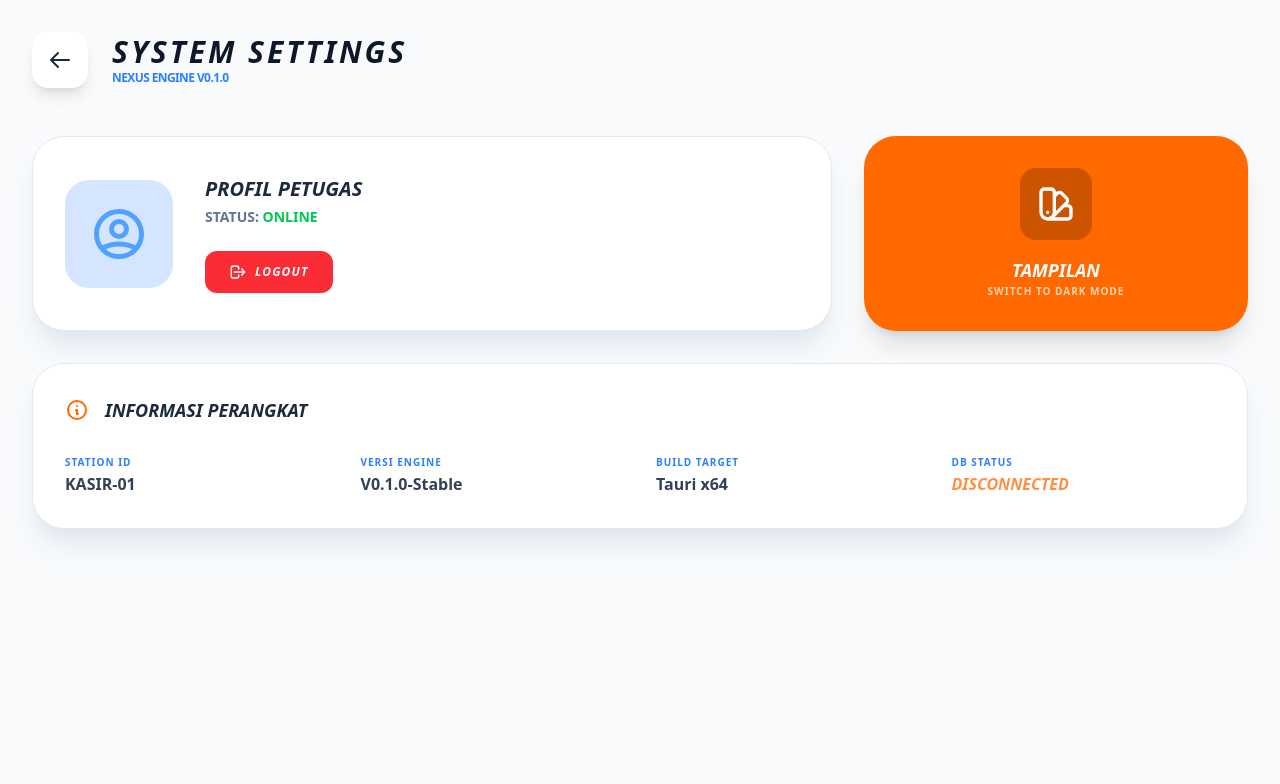
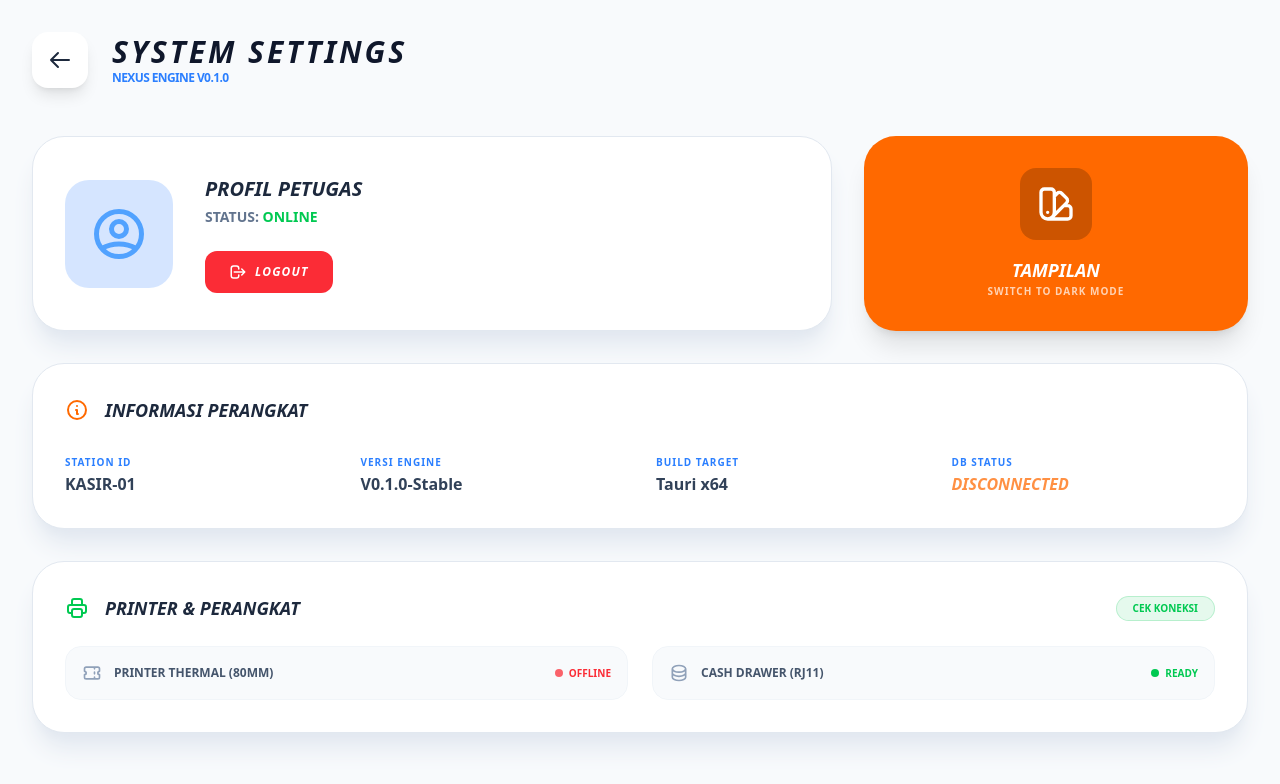
Before and after one commit to zem-art/nexus-pos-tauri, a React (Vite) app: page /settings in a window 1280 px wide. Shown: the top 784 px of the page. Built offline with nearby package versions, Linux system fonts and the light colour scheme; sample sign-in values are in the browser's storage.

Commit message:
update settings

```diff
--- a/src/pages/settings.tsx
+++ b/src/pages/settings.tsx
@@ -95,6 +95,47 @@ export default function SettingsPage() {
                         </div>
                     </div>
                 </div>
+
+                {/* Hardware & Printer Card */}
+                <div className={`${cardBase} ${glassEffect} md:col-span-3`}>
+                    <div className="flex items-center justify-between mb-6">
+                        <div className="flex items-center gap-4">
+                            <IconRenderer lib="hi" name="HiOutlinePrinter" className="text-green-500" size={24} />
+                            <h3 className={`text-lg font-black uppercase italic ${isDark ? 'text-white' : 'text-slate-800'}`}>
+                                Printer & Perangkat
+                            </h3>
+                        </div>
+                        <button className="px-4 py-1 bg-green-500/10 text-green-500 text-[10px] font-black uppercase rounded-full border border-green-500/20 hover:bg-green-500 hover:text-white transition-all cursor-pointer">
+                            Cek Koneksi
+                        </button>
+                    </div>
+
+                    <div className="grid grid-cols-1 md:grid-cols-2 gap-6">
+                        {/* Status Printer Struk */}
+                        <div className={`p-4 rounded-2xl flex items-center justify-between ${isDark ? 'bg-black/20' : 'bg-slate-50 border border-slate-100'}`}>
+                            <div className="flex items-center gap-3">
+                                <IconRenderer lib="hi" name="HiOutlineTicket" size={20} className={isDark ? 'text-white/40' : 'text-slate-400'} />
+                                <span className={`text-xs font-bold uppercase ${isDark ? 'text-white/70' : 'text-slate-600'}`}>Printer Thermal (80mm)</span>
+                            </div>
+                            <span className="flex items-center gap-1.5 text-[10px] font-black text-red-500 uppercase">
+                                <div className="w-2 h-2 bg-red-500 rounded-full animate-pulse"></div>
+                                Offline
+                            </span>
+                        </div>
+
+                        {/* Status Cash Drawer */}
+                        <div className={`p-4 rounded-2xl flex items-center justify-between ${isDark ? 'bg-black/20' : 'bg-slate-50 border border-slate-100'}`}>
+                            <div className="flex items-center gap-3">
+                                <IconRenderer lib="hi" name="HiOutlineDatabase" size={20} className={isDark ? 'text-white/40' : 'text-slate-400'} />
+                                <span className={`text-xs font-bold uppercase ${isDark ? 'text-white/70' : 'text-slate-600'}`}>Cash Drawer (RJ11)</span>
+                            </div>
+                            <span className="flex items-center gap-1.5 text-[10px] font-black text-green-500 uppercase">
+                                <div className="w-2 h-2 bg-green-500 rounded-full"></div>
+                                Ready
+                            </span>
+                        </div>
+                    </div>
+                </div>
             </div>
         </div>
     );
```
